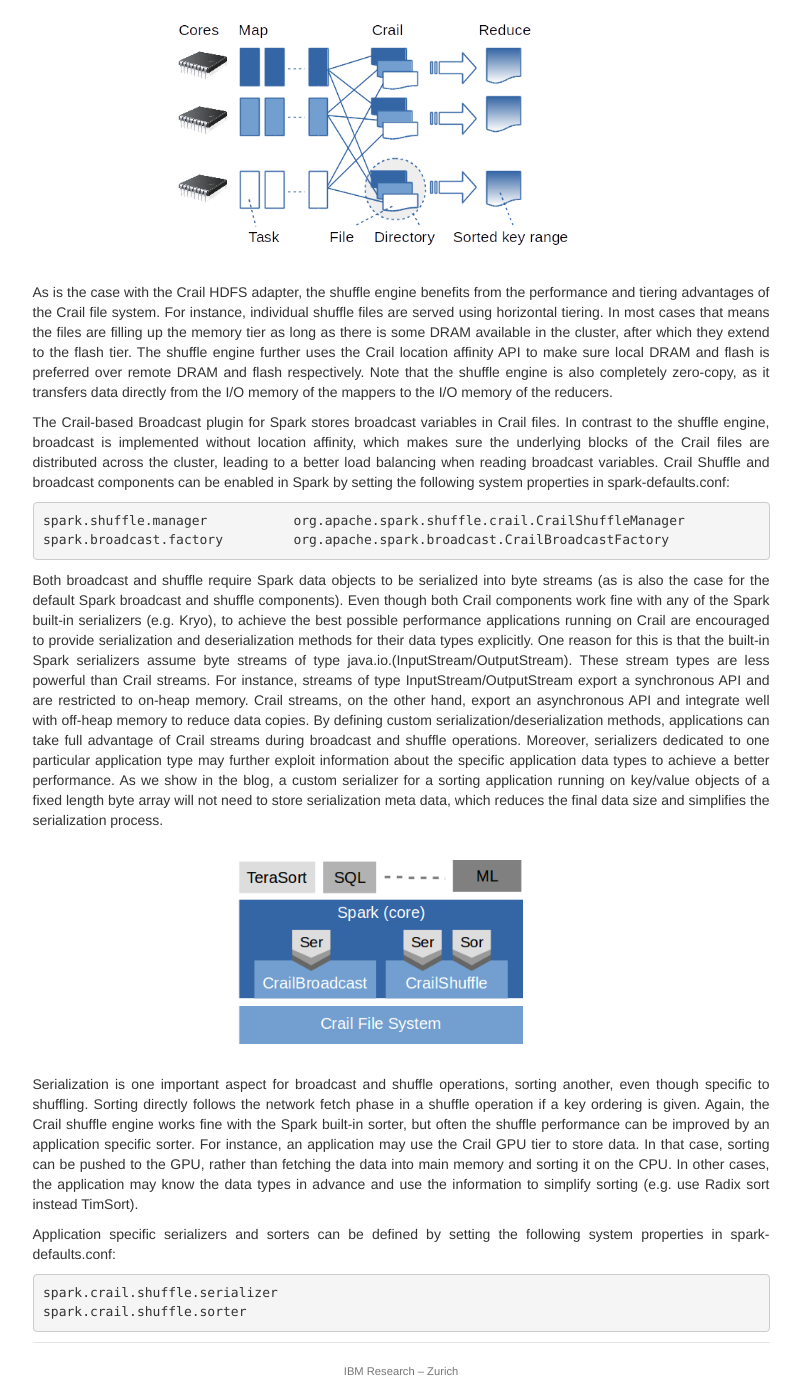
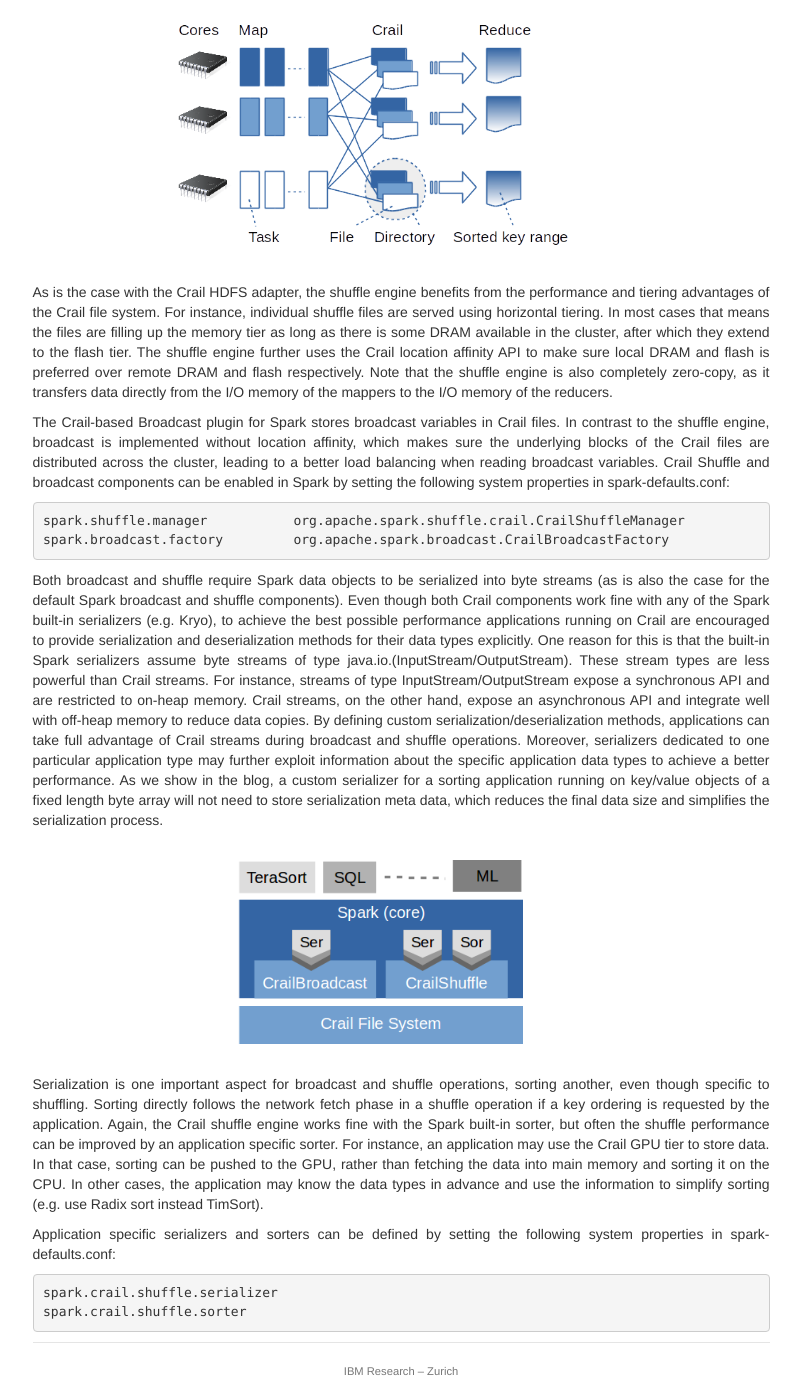
Before and after one commit to apache/incubator-crail-website, a Jekyll site: the page built from overview/index.md, in a window 1280 px wide and 1400 px high, scrolled down 3295 px. Shown: the whole window, without its empty margins (239-1040 px from the left). Built offline with Jekyll 4.4.1, drawn with Linux system fonts in a browser that asks for light colours.

Commit message:
Update index.md

```diff
--- a/overview/index.md
+++ b/overview/index.md
@@ -132,7 +132,7 @@
 
 <div style="text-align: justify">
 <p>
-Both broadcast and shuffle require Spark data objects to be serialized into byte streams (as is also the case for the default Spark broadcast and shuffle components). Even though both Crail components work fine with any of the Spark built-in serializers (e.g. Kryo), to achieve the best possible performance applications running on Crail are encouraged to provide serialization and deserialization methods for their data types explicitly. One reason for this is that the built-in Spark serializers assume byte streams of type java.io.(InputStream/OutputStream). These stream types are less powerful than Crail streams. For instance, streams of type InputStream/OutputStream export a synchronous API and are restricted to on-heap memory. Crail streams, on the other hand, export an asynchronous API and integrate well with off-heap memory to reduce data copies. By defining custom serialization/deserialization methods, applications can take full advantage of Crail streams during broadcast and shuffle operations. Moreover, serializers dedicated to one particular application type may further exploit information about the specific application data types to achieve a better performance. As we show in the blog, a custom serializer for a sorting application running on key/value objects of a fixed length byte array will not need to store serialization meta data, which reduces the final data size and simplifies the serialization process.
+Both broadcast and shuffle require Spark data objects to be serialized into byte streams (as is also the case for the default Spark broadcast and shuffle components). Even though both Crail components work fine with any of the Spark built-in serializers (e.g. Kryo), to achieve the best possible performance applications running on Crail are encouraged to provide serialization and deserialization methods for their data types explicitly. One reason for this is that the built-in Spark serializers assume byte streams of type java.io.(InputStream/OutputStream). These stream types are less powerful than Crail streams. For instance, streams of type InputStream/OutputStream expose a synchronous API and are restricted to on-heap memory. Crail streams, on the other hand, expose an asynchronous API and integrate well with off-heap memory to reduce data copies. By defining custom serialization/deserialization methods, applications can take full advantage of Crail streams during broadcast and shuffle operations. Moreover, serializers dedicated to one particular application type may further exploit information about the specific application data types to achieve a better performance. As we show in the blog, a custom serializer for a sorting application running on key/value objects of a fixed length byte array will not need to store serialization meta data, which reduces the final data size and simplifies the serialization process.
 </p>
 </div>
 
@@ -142,7 +142,7 @@
 
 <div style="text-align: justify">
 <p>
-Serialization is one important aspect for broadcast and shuffle operations, sorting another, even though specific to shuffling. Sorting directly follows the network fetch phase in a shuffle operation if a key ordering is given. Again, the Crail shuffle engine works fine with the Spark built-in sorter, but often the shuffle performance can be improved by an application specific sorter. For instance, an application may use the Crail GPU tier to store data. In that case, sorting can be pushed to the GPU, rather than fetching the data into main memory and sorting it on the CPU. In other cases, the application may know the data types in advance and use the information to simplify sorting (e.g. use Radix sort instead TimSort).
+Serialization is one important aspect for broadcast and shuffle operations, sorting another, even though specific to shuffling. Sorting directly follows the network fetch phase in a shuffle operation if a key ordering is requested by the application. Again, the Crail shuffle engine works fine with the Spark built-in sorter, but often the shuffle performance can be improved by an application specific sorter. For instance, an application may use the Crail GPU tier to store data. In that case, sorting can be pushed to the GPU, rather than fetching the data into main memory and sorting it on the CPU. In other cases, the application may know the data types in advance and use the information to simplify sorting (e.g. use Radix sort instead TimSort).
 </p>
 <p>
 Application specific serializers and sorters can be defined by setting the following system properties in spark-defaults.conf:
```
